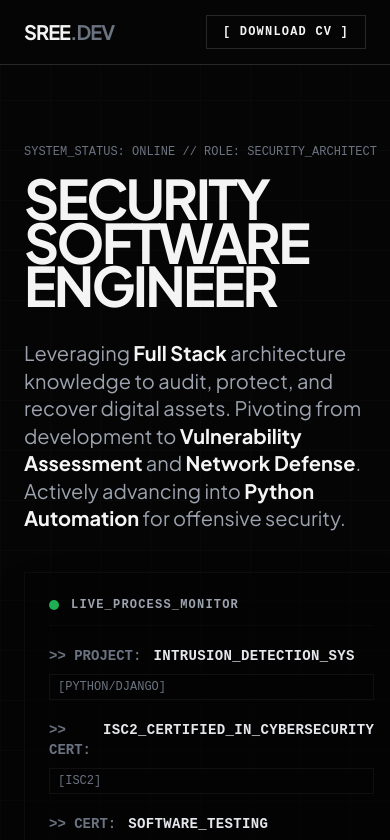
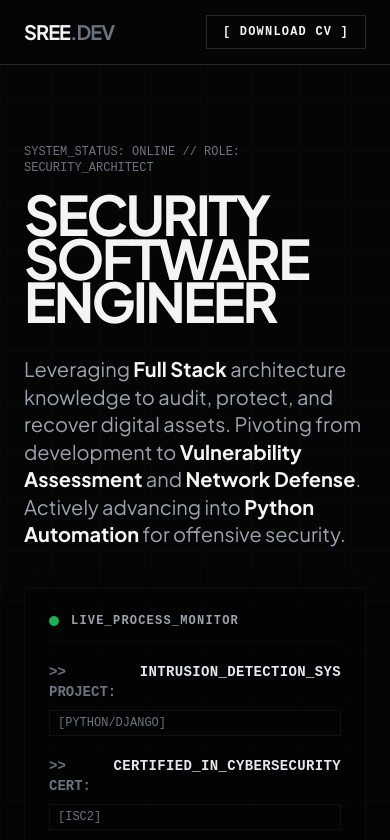
Before and after one commit to sree-sr7/portfolio_sree, a React (Vite) app: page / in a window 390 px wide. Shown: the top 840 px of the page. Built offline with nearby package versions, Linux system fonts and the light colour scheme.

Commit message:
Updated Mobile UI

```diff
--- a/src/DesignMono.jsx
+++ b/src/DesignMono.jsx
@@ -110,7 +110,7 @@ export default function DesignMono() {
                     <div className="flex flex-col md:flex-row md:items-center justify-between gap-2 group transition-all duration-300">
                       <div className="flex gap-3">
                          <span className="text-gray-500 font-bold">&gt;&gt; CERT:</span>
-                         <span className="uppercase font-bold tracking-wide text-gray-200 group-hover:text-green-400 transition-colors duration-300">ISC2_Certified_in_Cybersecurity</span>
+                         <span className="uppercase font-bold tracking-wide text-gray-200 group-hover:text-green-400 transition-colors duration-300">Certified_in_Cybersecurity</span>
                       </div>
                       <span className="text-gray-500 text-xs border border-silver/40 px-2 py-1 bg-noir/50">[ISC2]</span>
                     </div>
```
